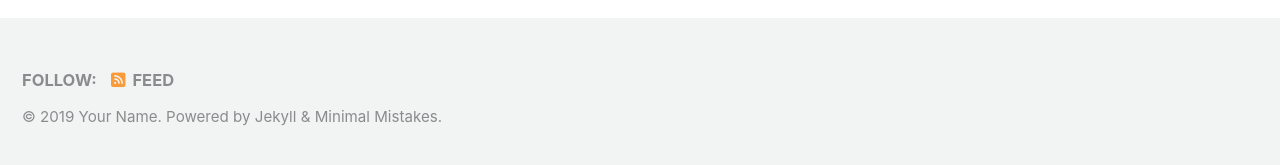
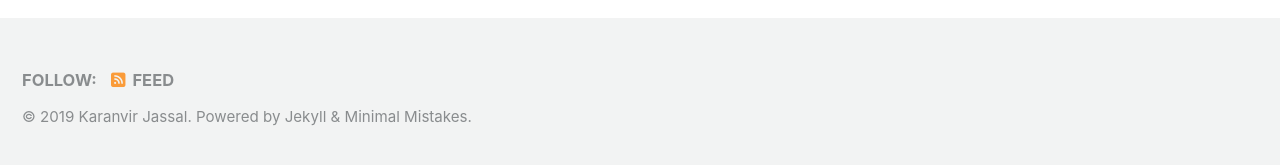
Before and after one commit to Karanvir01/Karanvir01.github.io, a Jekyll site: the page built from index.html, in a window 1280 px wide and 900 px high, scrolled down 222 px. Shown: the part 727-892 px from the top of the window. Built offline with Jekyll 4.4.1, drawn with Linux system fonts in a browser that asks for light colours; cached includes are drawn as plain includes; nearby versions of some CDN libraries; the list of posts is cut into pages by our own code.

Commit message:
add name

```diff
--- a/_config.yml
+++ b/_config.yml
@@ -19,7 +19,7 @@ locale                   : "en-US"
 title                    : "Site Title"
 title_separator          : "-"
 subtitle                 : # site tagline that appears below site title in masthead
-name                     : "Your Name"
+name                     : "Karanvir Jassal"
 description              : "An amazing website."
 url                      : # the base hostname & protocol for your site e.g. "https://mmistakes.github.io"
 baseurl                  : # the subpath of your site, e.g. "/blog"
```
